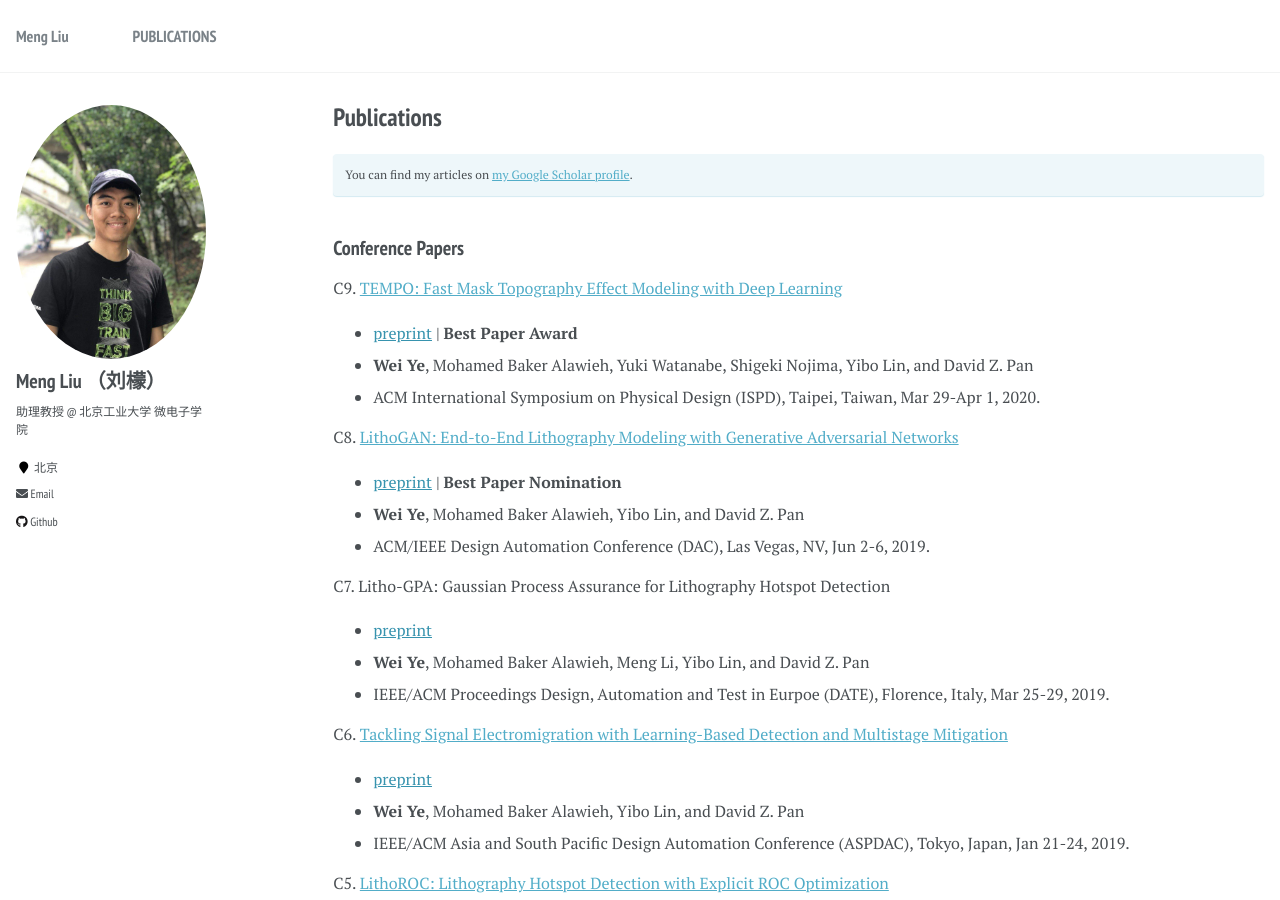
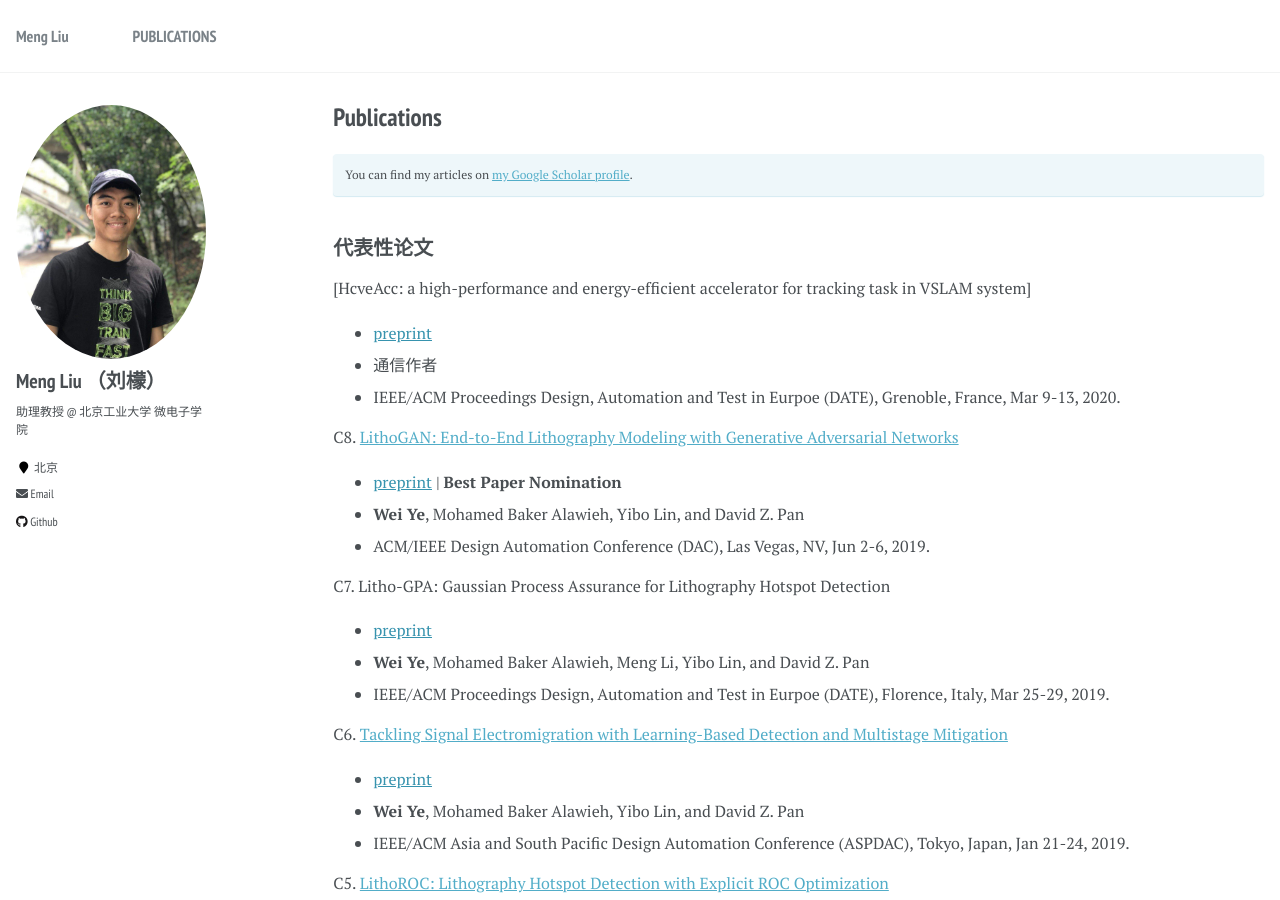
Before and after one commit to liumengbjut/liumengbjut.github.io, a Jekyll site: the page built from _pages/publications.md, in a window 1280 px wide and 900 px high. Built offline with Jekyll 4.4.1, drawn with Linux system fonts in a browser that asks for light colours.

Commit message:
Update publications.md

```diff
--- a/_pages/publications.md
+++ b/_pages/publications.md
@@ -11,13 +11,13 @@ You can find my articles on <a href="https://scholar.google.com/citations?user=1
 {: .notice--info}
 
 
-Conference Papers
+代表性论文
 -------
 
-C9. [TEMPO: Fast Mask Topography Effect Modeling with Deep Learning](https://doi.org/10.1145/3372780.3375565)
-   * <a href="/publications/papers/DFM_ISPD2020_Ye.pdf" style="color:#3793ae">preprint</a> \| **Best Paper Award**
-   * **Wei Ye**, Mohamed Baker Alawieh, Yuki Watanabe, Shigeki Nojima, Yibo Lin, and David Z. Pan
-   * ACM International Symposium on Physical Design (ISPD), Taipei, Taiwan, Mar 29-Apr 1, 2020.
+   [HcveAcc: a high-performance and energy-efficient accelerator for tracking task in VSLAM system]
+   * <a href="/publications/papers/DATE2020.pdf" style="color:#3793ae">preprint</a>
+   * 通信作者
+   * IEEE/ACM Proceedings Design, Automation and Test in Eurpoe (DATE), Grenoble, France, Mar 9-13, 2020.
 
 
 C8. [LithoGAN: End-to-End Lithography Modeling with Generative Adversarial Networks](https://doi.org/10.1145/3316781.3317852)
```
